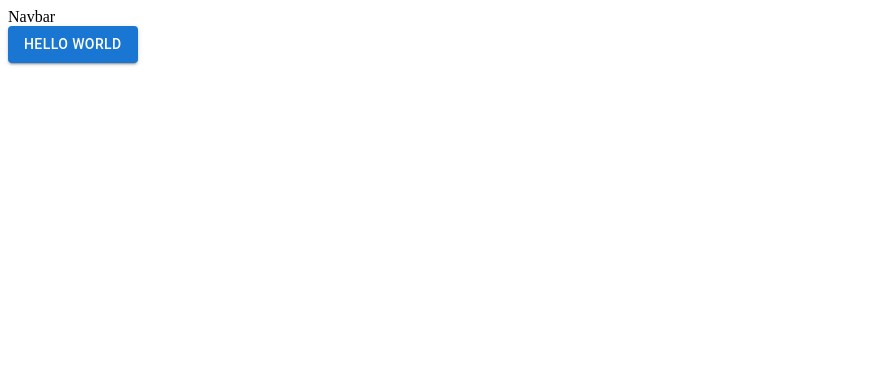
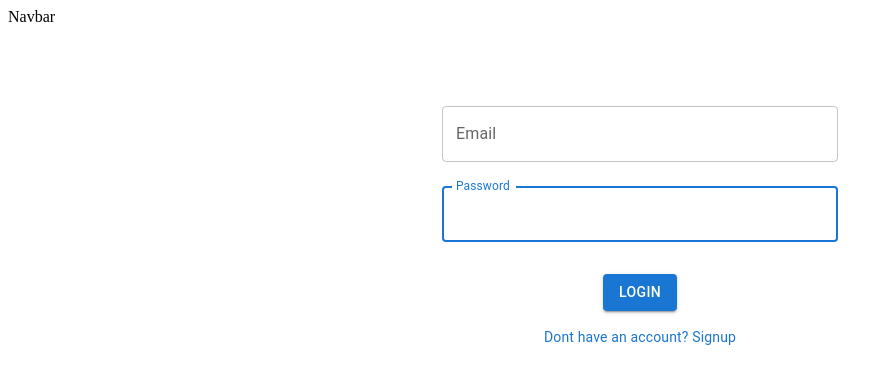
Before and after one commit to lenny-g/schoolify-client, a React (Create React App) app: page /login in a window 1280 px wide. Shown: the top 384 px of the page, without its empty margins (0-894 px from the left). Built offline with nearby package versions, Linux system fonts and the light colour scheme.

Commit message:
form components added using mui and routre link for signup added

```diff
--- a/src/components/LoginForm.js
+++ b/src/components/LoginForm.js
@@ -1,7 +1,22 @@
+import TextField from '@mui/material/TextField';
+import Box from '@mui/material/Box';
 import Button from '@mui/material/Button';
+import Link from '@mui/material/Link';
+import {Link as RouterLink} from 'react-router-dom'
+
+
 
 
 export const LoginForm = () =>{
-    return  <Button variant="contained">Hello World</Button>;
+    return  (
+        <Box component="form" sx={{marginTop:8, display:"flex", flexDirection: "column", alignItems: "center"}}>
+            <TextField margin="normal" id="email" label="Email" variant="outlined" name="email" autoFocus fullWidth/>
+            <TextField margin="normal" id="password" label="Password" variant="outlined" name="password" type="password" autoFocus fullWidth/>
+            <Button type="submit" variant="contained" sx={{mt:3, mb:2}}>Login</Button>
+      <Link component={RouterLink} variant="body2" to="/sign-up" underline='none'>
+        Dont have an account? Signup
+      </Link>
+        </Box>
+    )
 
 }
--- a/src/pages/Login.js
+++ b/src/pages/Login.js
@@ -1,7 +1,9 @@
 import { LoginForm } from "../components/LoginForm"
+import Container from '@mui/material/Container';
+
 
 export const Login = () =>{
-    return <div>
+    return <Container component="main" maxWidth="xs">
         <LoginForm/>
-    </div>
+    </Container>
 }
```
